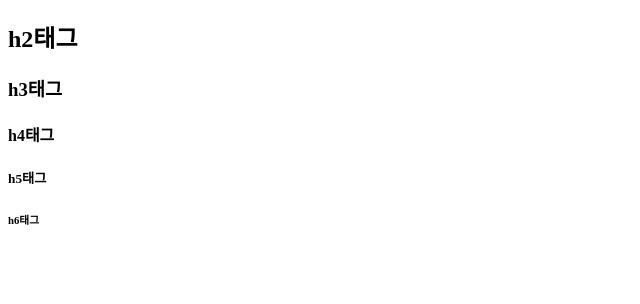
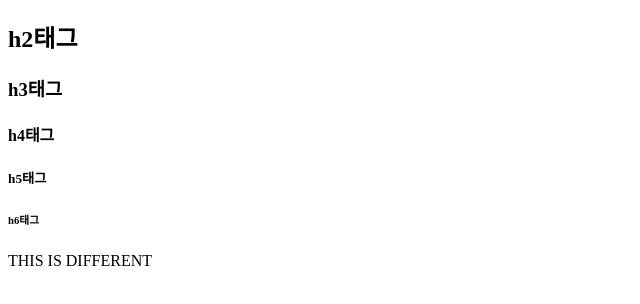
Before and after one commit to jason-moonKor/HTML_CSS, a plain HTML site: page attribute.html in a window 1280 px wide. Shown: the part 70-374 px from the top of the page, without its empty margins (0-640 px from the left). Drawn offline with Linux system fonts and the light colour scheme.

Commit message:
COMMIT 2

```diff
--- a/attribute.html
+++ b/attribute.html
@@ -11,5 +11,7 @@
     <h4>h4태그</h4>
     <h5>h5태그</h5>
     <h6>h6태그</h6>
+
+    THIS IS DIFFERENT
   </body>
 </html>
```
